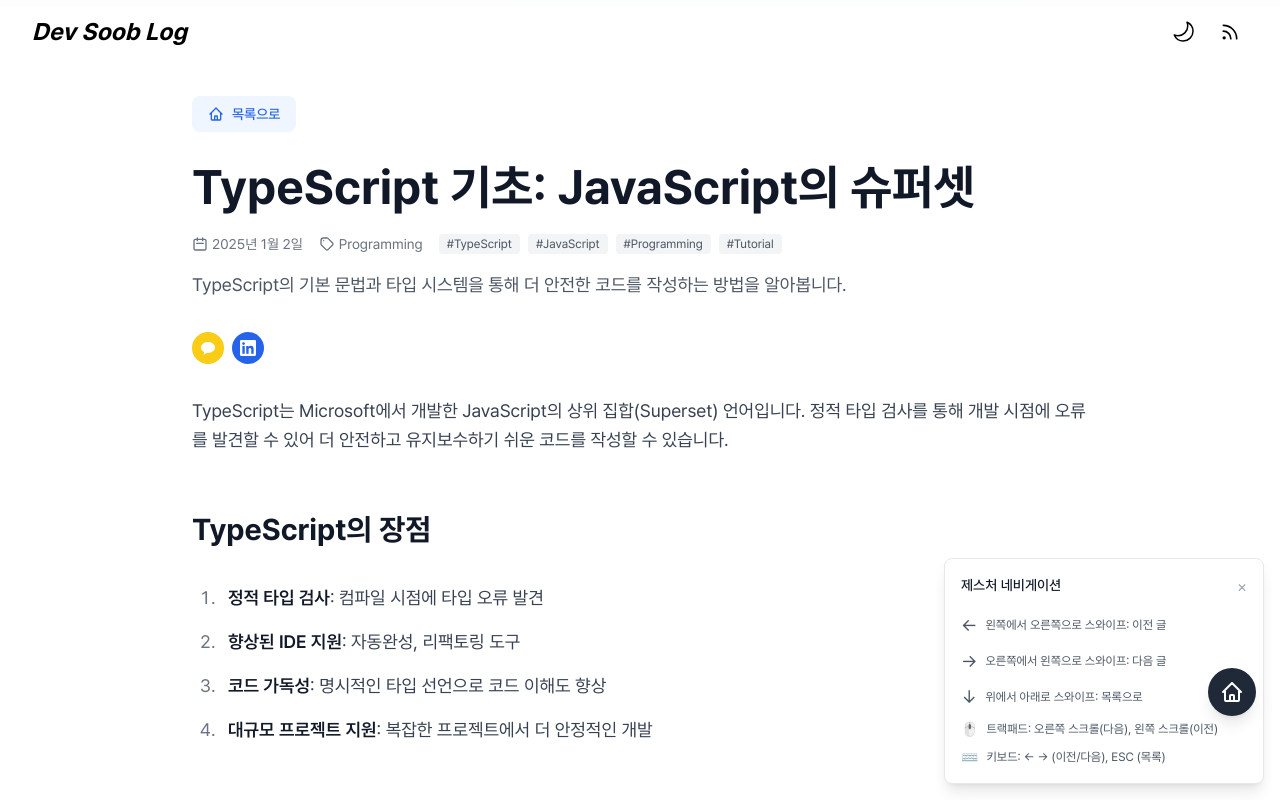
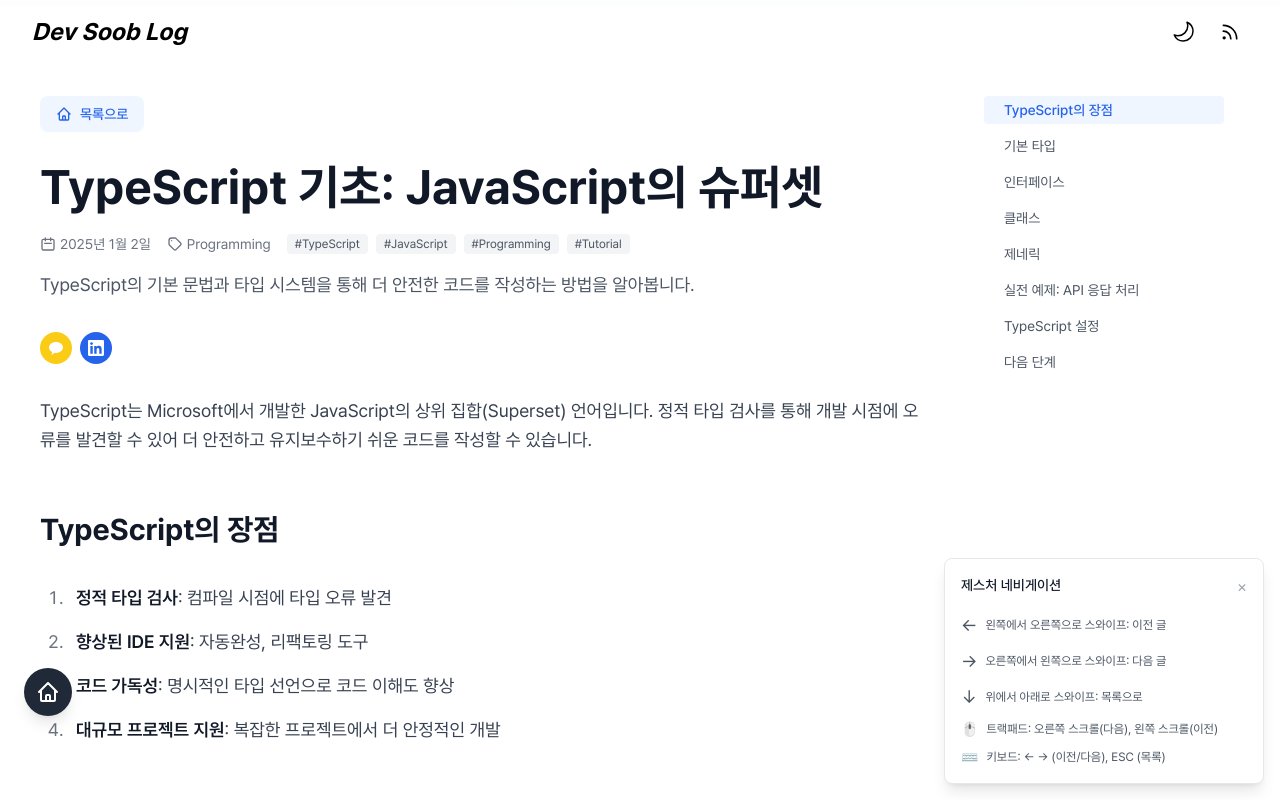
Before and after one commit to devsoob/dev-soob-log, a Next.js app: page /posts/2025-01-02-typescript-basics in a window 1280 px wide. Shown: the top 800 px of the page. Built offline with nearby package versions, Linux system fonts and the light colour scheme; no server answers.

Commit message:
Feat: 목차 스크롤 기능 개선 및 스타일링 수정

```diff
--- a/components/MobileTableOfContents.tsx
+++ b/components/MobileTableOfContents.tsx
@@ -70,8 +70,8 @@
       {/* 모바일 목차 버튼 */}
       <button
         onClick={() => setIsOpen(true)}
-        className="lg:hidden fixed bottom-6 right-6 z-40 bg-blue-500 hover:bg-blue-600 text-white p-3 rounded-full shadow-lg transition-colors duration-200"
-        aria-label="Open table of contents"
+        className="fixed bottom-6 right-6 z-[60] bg-blue-500 hover:bg-blue-600 text-white p-3 rounded-full shadow-lg transition-colors duration-200"
+        aria-label="목차 열기"
         aria-expanded={isOpen}
         aria-controls="mobile-toc-modal"
       >
@@ -88,7 +88,7 @@
       {/* 모바일 목차 모달 */}
       {isOpen && (
         <div
-          className="lg:hidden fixed inset-0 z-50 bg-black bg-opacity-50 flex items-end"
+          className="fixed inset-0 z-[70] bg-black bg-opacity-50 flex items-end"
           role="dialog"
           aria-modal="true"
           id="mobile-toc-modal"
@@ -98,14 +98,14 @@
             className="bg-white dark:bg-[#1a1a1a] w-full max-h-[80vh] rounded-t-lg shadow-lg"
             role="document"
           >
-            <div className="flex items-center justify-between p-4">
+            <div className="flex items-center justify-between p-4 border-b border-gray-200 dark:border-gray-700">
               <h2 id="mobile-toc-title" className="text-lg font-semibold text-black dark:text-white">
-                Table of Contents
+                목차
               </h2>
               <button
                 onClick={() => setIsOpen(false)}
                 className="text-gray-500 hover:text-gray-700 dark:text-gray-400 dark:hover:text-gray-200"
-                aria-label="Close table of contents"
+                aria-label="목차 닫기"
               >
                 <svg width="20" height="20" viewBox="0 0 24 24" fill="none" stroke="currentColor" strokeWidth="2" strokeLinecap="round" strokeLinejoin="round" aria-hidden="true">
                   <line x1="18" y1="6" x2="6" y2="18"></line>
@@ -113,8 +113,7 @@
                 </svg>
               </button>
             </div>
-            <hr className="mx-4 border-gray-200 dark:border-gray-700" role="separator" />
-            <nav className="overflow-y-auto max-h-[calc(80vh-76px)] p-4" aria-label="Table of contents navigation">
+            <nav className="overflow-y-auto max-h-[calc(80vh-76px)] p-4" aria-label="목차 네비게이션">
               <ul className="space-y-2" role="list">
                 {tocItems.map((item) => (
                   <li key={item.id} role="listitem">
@@ -129,7 +128,7 @@
                         paddingLeft: `${(item.level - 1) * 12 + 8}px`
                       }}
                       aria-current={activeId === item.id ? 'true' : undefined}
-                      aria-label={`Jump to section: ${item.text}`}
+                      aria-label={`${item.text}로 이동`}
                     >
                       {item.text}
                     </button>
--- a/pages/posts/[slug].tsx
+++ b/pages/posts/[slug].tsx
@@ -73,7 +73,7 @@
 
   useEffect(() => {
     // .prose 클래스 내부의 h1, h2, h3 태그를 찾아서 목차 생성
-    const headings = document.querySelectorAll('#post-content h1, #post-content h2, #post-content h3');
+    const headings = document.querySelectorAll('#main-content h1, #main-content h2, #main-content h3');
     const items: TocItem[] = [];
 
     headings.forEach((heading, index) => {
@@ -127,7 +127,8 @@
 
       <main className="flex-1 w-full pt-20 xs:pt-24 pb-8">
         <div className="max-w-7xl mx-auto px-4 xs:px-6 sm:px-10">
-          <div className="lg:flex lg:justify-center lg:gap-8 lg:items-start">
+          <div className="lg:flex lg:justify-between lg:gap-8">
+            {/* 메인 콘텐츠 */}
             <div className="w-full max-w-4xl">
               <article className="min-w-0">
                 {/* 네비게이션 버튼들 */}
@@ -254,9 +255,12 @@
               </article>
             </div>
 
+            {/* 데스크톱 목차 */}
             {tocItems.length > 0 && (
-              <aside className="hidden lg:sticky lg:top-24 lg:block flex-shrink-0">
-                <TableOfContents tocItems={tocItems} />
+              <aside className="hidden lg:block lg:sticky lg:top-24 w-64 flex-shrink-0 ml-8 h-[calc(100vh-8rem)]">
+                <div className="overflow-y-auto h-full pr-4 toc-scrollbar">
+                  <TableOfContents tocItems={tocItems} />
+                </div>
               </aside>
             )}
           </div>
@@ -264,7 +268,11 @@
       </main>
 
       {/* 모바일 목차 */}
-      <MobileTableOfContents tocItems={tocItems} />
+      {tocItems.length > 0 && (
+        <div className="block lg:hidden">
+          <MobileTableOfContents tocItems={tocItems} />
+        </div>
+      )}
 
       {/* 제스처 네비게이션 인디케이터 */}
       <GestureIndicator
@@ -276,7 +284,7 @@
       <GestureHelp />
 
       {/* 플로팅 액션 버튼들 */}
-      <div className="fixed bottom-6 right-6 z-50 flex flex-col gap-3 lg:right-6 lg:left-auto left-6 right-auto sm:right-6 sm:left-auto">
+      <div className="fixed bottom-6 left-6 z-40 flex flex-col gap-3">
         {/* 목록으로 가기 버튼 */}
         <button
           onClick={() => router.push('/')}
--- a/styles/globals.css
+++ b/styles/globals.css
@@ -391,3 +391,30 @@
 .dark .skip-nav:focus {
   background: #60A5FA;
 }
+
+/* 목차 스크롤바 스타일링 */
+.toc-scrollbar {
+  scrollbar-width: thin;
+  scrollbar-color: #CBD5E1 transparent;
+}
+
+.toc-scrollbar::-webkit-scrollbar {
+  width: 6px;
+}
+
+.toc-scrollbar::-webkit-scrollbar-track {
+  background: transparent;
+}
+
+.toc-scrollbar::-webkit-scrollbar-thumb {
+  background-color: #CBD5E1;
+  border-radius: 3px;
+}
+
+.dark .toc-scrollbar {
+  scrollbar-color: #4B5563 transparent;
+}
+
+.dark .toc-scrollbar::-webkit-scrollbar-thumb {
+  background-color: #4B5563;
+}
```
Also changed, not shown: 2 other files (tests, documents, lock files or other folders).
